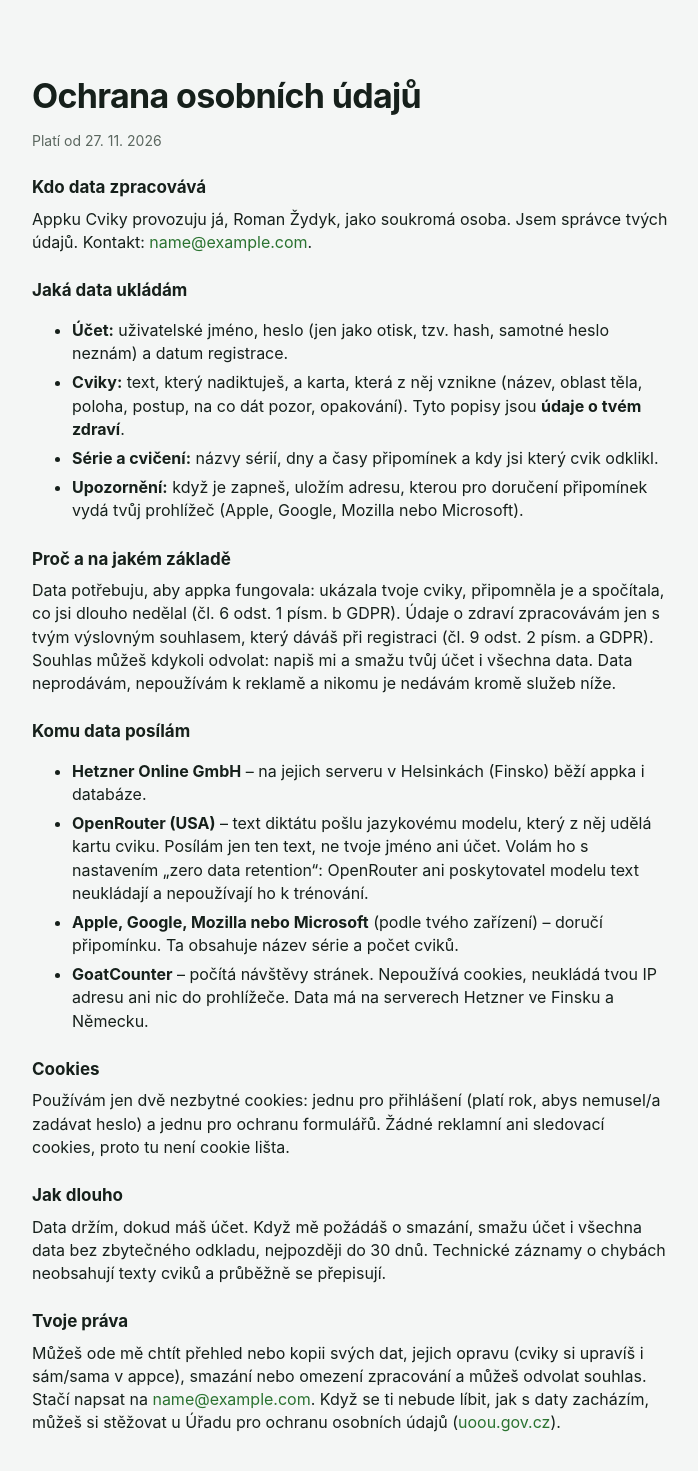
After one commit to romanzdk/fyzio-cviky, a Django app: template cviky/templates/cviky/privacy.html in a window 1280 px wide. The commit adds this page. Shown: the whole page, without its empty margins (288-986 px from the left). Run offline with Django 5.2, Linux system fonts and the light colour scheme; the template is opened without the code that fills it: most values are stand-ins (such as "Sample title", 1, 10 or a date in 2020); some libraries are stand-ins or nearby versions.

Commit message:
feat: privacy page, health-data consent at sign-up; audit nits (#16)
- /soukromi/ privacy page (controller, data, legal basis, processors, cookies, retention, rights),
  linked from landing, registration and profile
- registration requires explicit consent to processing health data (GDPR art. 9(2)(a))
- max 50 LLM dictations per user per day, then the card is filled by hand
- image defaults to DJANGO_DEBUG=0
- favicon link + /favicon.ico redirect (was 404)
- push failures log the subscription id, not its secret endpoint URL

```diff
--- a/config/urls.py
+++ b/config/urls.py
@@ -1,17 +1,21 @@
 from django.contrib import admin
 from django.contrib.auth.views import LoginView, LogoutView
+from django.templatetags.static import static
 from django.urls import path
+from django.views.generic import RedirectView
 
 from cviky.views import auth, exercises, health, profile, push, series, today
 
 urlpatterns = [
     path("sprava/", admin.site.urls),
     path("healthz", health.healthz),
+    path("favicon.ico", RedirectView.as_view(url=static("cviky/icon-192.png"), permanent=True)),
     path("sw.js", push.service_worker, name="service_worker"),
     path("manifest.webmanifest", push.manifest, name="manifest"),
     path("instalace/", push.install, name="install"),
     path("push/odebirat/", push.subscribe, name="push_subscribe"),
     path("", today.home, name="home"),
+    path("soukromi/", today.privacy, name="privacy"),
     path("hotovo/", today.toggle, name="toggle"),
     path("profil/", profile.profile, name="profile"),
     path("prihlaseni/", LoginView.as_view(), name="login"),
--- a/cviky/reminders.py
+++ b/cviky/reminders.py
@@ -91,9 +91,9 @@ def _send(series: Series, now: datetime) -> None:
             if status in (404, 410):
                 subscription.delete()
             else:
-                logger.warning("Push failed for %s: %s", subscription.endpoint, exc)
+                logger.warning("Push failed for subscription %s: %s", subscription.pk, exc)
         except Exception:
-            logger.exception("Push failed for %s", subscription.endpoint)
+            logger.exception("Push failed for subscription %s", subscription.pk)
 
 
 def send_due(now: datetime) -> int:
--- a/cviky/static/cviky/app.css
+++ b/cviky/static/cviky/app.css
@@ -355,6 +355,9 @@ fieldset.weekdays { border: 0; margin: 0; padding: 0; min-width: 0; }
 .preview { pointer-events: none; user-select: none; }
 .contact { max-width: 36rem; margin: 0 auto; padding: 24px 0 calc(24px + env(safe-area-inset-bottom)); text-align: center; color: var(--muted); border-top: 1px solid var(--line); }
 .contact a { font-weight: 600; }
+.prose { max-width: 40rem; margin: 0 auto; }
+.prose h2 { margin: 24px 0 8px; }
+.prose li { margin: 6px 0; }
 
 @media (min-width: 768px) {
   .landing { padding-top: 72px; }
--- a/cviky/templates/base.html
+++ b/cviky/templates/base.html
@@ -10,6 +10,7 @@
 <meta name="apple-mobile-web-app-capable" content="yes">
 <meta name="apple-mobile-web-app-status-bar-style" content="default">
 <link rel="manifest" href="{% url 'manifest' %}">
+<link rel="icon" href="{% static 'cviky/icon.svg' %}" type="image/svg+xml">
 <link rel="apple-touch-icon" href="{% static 'cviky/apple-touch-icon.png' %}">
 <link rel="stylesheet" href="{% static 'cviky/app.css' %}">
 <title>{% block title %}Cviky{% endblock %}</title>
--- a/cviky/templates/cviky/landing.html
+++ b/cviky/templates/cviky/landing.html
@@ -71,5 +71,6 @@
 
 <footer class="contact">
   <p>Appku dělá Roman. Chceš pozvánku nebo máš nápad? Napiš mi na <a href="{{ mailto }}">{{ email }}</a> nebo se ozvi přes <a href="https://romanzdk.com" rel="noopener">romanzdk.com</a>.</p>
+  <p><a href="{% url 'privacy' %}">Ochrana osobních údajů</a></p>
 </footer>
 {% endblock %}
--- /dev/null
+++ b/cviky/templates/cviky/privacy.html
@@ -0,0 +1,42 @@
+{% extends "base.html" %}
+
+{% block title %}Ochrana osobních údajů – Cviky{% endblock %}
+{% block main_class %}landing{% endblock %}
+
+{% block content %}
+<article class="prose">
+<h1>Ochrana osobních údajů</h1>
+<p class="hint">Platí od 27. 11. 2026</p>
+
+<h2>Kdo data zpracovává</h2>
+<p>Appku Cviky provozuju já, Roman Žydyk, jako soukromá osoba. Jsem správce tvých údajů. Kontakt: <a href="{{ mailto }}">{{ email }}</a>.</p>
+
+<h2>Jaká data ukládám</h2>
+<ul>
+  <li><strong>Účet:</strong> uživatelské jméno, heslo (jen jako otisk, tzv. hash, samotné heslo neznám) a datum registrace.</li>
+  <li><strong>Cviky:</strong> text, který nadiktuješ, a karta, která z něj vznikne (název, oblast těla, poloha, postup, na co dát pozor, opakování). Tyto popisy jsou <strong>údaje o tvém zdraví</strong>.</li>
+  <li><strong>Série a cvičení:</strong> názvy sérií, dny a časy připomínek a kdy jsi který cvik odklikl.</li>
+  <li><strong>Upozornění:</strong> když je zapneš, uložím adresu, kterou pro doručení připomínek vydá tvůj prohlížeč (Apple, Google, Mozilla nebo Microsoft).</li>
+</ul>
+
+<h2>Proč a na jakém základě</h2>
+<p>Data potřebuju, aby appka fungovala: ukázala tvoje cviky, připomněla je a spočítala, co jsi dlouho nedělal (čl. 6 odst. 1 písm. b GDPR). Údaje o zdraví zpracovávám jen s tvým výslovným souhlasem, který dáváš při registraci (čl. 9 odst. 2 písm. a GDPR). Souhlas můžeš kdykoli odvolat: napiš mi a smažu tvůj účet i všechna data. Data neprodávám, nepoužívám k reklamě a nikomu je nedávám kromě služeb níže.</p>
+
+<h2>Komu data posílám</h2>
+<ul>
+  <li><strong>Hetzner Online GmbH</strong> – na jejich serveru v Helsinkách (Finsko) běží appka i databáze.</li>
+  <li><strong>OpenRouter (USA)</strong> – text diktátu pošlu jazykovému modelu, který z něj udělá kartu cviku. Posílám jen ten text, ne tvoje jméno ani účet. Volám ho s nastavením „zero data retention“: OpenRouter ani poskytovatel modelu text neukládají a nepoužívají ho k trénování.</li>
+  <li><strong>Apple, Google, Mozilla nebo Microsoft</strong> (podle tvého zařízení) – doručí připomínku. Ta obsahuje název série a počet cviků.</li>
+  <li><strong>GoatCounter</strong> – počítá návštěvy stránek. Nepoužívá cookies, neukládá tvou IP adresu ani nic do prohlížeče. Data má na serverech Hetzner ve Finsku a Německu.</li>
+</ul>
+
+<h2>Cookies</h2>
+<p>Používám jen dvě nezbytné cookies: jednu pro přihlášení (platí rok, abys nemusel/a zadávat heslo) a jednu pro ochranu formulářů. Žádné reklamní ani sledovací cookies, proto tu není cookie lišta.</p>
+
+<h2>Jak dlouho</h2>
+<p>Data držím, dokud máš účet. Když mě požádáš o smazání, smažu účet i všechna data bez zbytečného odkladu, nejpozději do 30 dnů. Technické záznamy o chybách neobsahují texty cviků a průběžně se přepisují.</p>
+
+<h2>Tvoje práva</h2>
+<p>Můžeš ode mě chtít přehled nebo kopii svých dat, jejich opravu (cviky si upravíš i sám/sama v appce), smazání nebo omezení zpracování a můžeš odvolat souhlas. Stačí napsat na <a href="{{ mailto }}">{{ email }}</a>. Když se ti nebude líbit, jak s daty zacházím, můžeš si stěžovat u Úřadu pro ochranu osobních údajů (<a href="https://uoou.gov.cz" rel="noopener">uoou.gov.cz</a>).</p>
+</article>
+{% endblock %}
--- a/cviky/templates/cviky/profile.html
+++ b/cviky/templates/cviky/profile.html
@@ -9,6 +9,10 @@
 <div class="card flush">
   <a class="item" href="{% url 'install' %}">
     <span class="text"><strong>Upozornění</strong><small>Přidání na plochu a zapnutí připomínek</small></span>
+    <span class="chev" aria-hidden="true">›</span>
+  </a>
+  <a class="item" href="{% url 'privacy' %}">
+    <span class="text"><strong>Ochrana osobních údajů</strong><small>Co ukládám, komu to posílám, jak smazat účet</small></span>
     <span class="chev" aria-hidden="true">›</span>
   </a>
   {% if user.is_staff %}
--- a/cviky/templates/cviky/register.html
+++ b/cviky/templates/cviky/register.html
@@ -9,6 +9,7 @@
 <form method="post">
   {% csrf_token %}
   {{ form.as_p }}
+  <p class="hint"><a href="{% url 'privacy' %}">Ochrana osobních údajů</a> – co ukládám a komu to posílám.</p>
   <button type="submit">Vytvořit účet</button>
 </form>
 {% endblock %}
--- a/cviky/views/auth.py
+++ b/cviky/views/auth.py
@@ -1,3 +1,4 @@
+from django import forms
 from django.contrib.auth import login
 from django.contrib.auth.forms import UserCreationForm
 from django.db import transaction
@@ -9,6 +10,11 @@ from cviky.models import Invite, User
 
 
 class RegisterForm(UserCreationForm):
+    consent = forms.BooleanField(
+        label="Souhlasím se zpracováním údajů o mém zdraví (popisů cviků) podle zásad ochrany osobních údajů.",
+        error_messages={"required": "Bez souhlasu appka nemůže ukládat tvoje cviky."},
+    )
+
     class Meta(UserCreationForm.Meta):
         model = User
 
```
Also changed, not shown: cviky/views/exercises.py (+14 -2 lines), cviky/views/today.py (+9 -5 lines), tests/test_auth.py (+16 -1 lines), tests/test_exercises.py (+14 -0 lines), tests/test_landing.py (+16 -0 lines), 1 other file.
